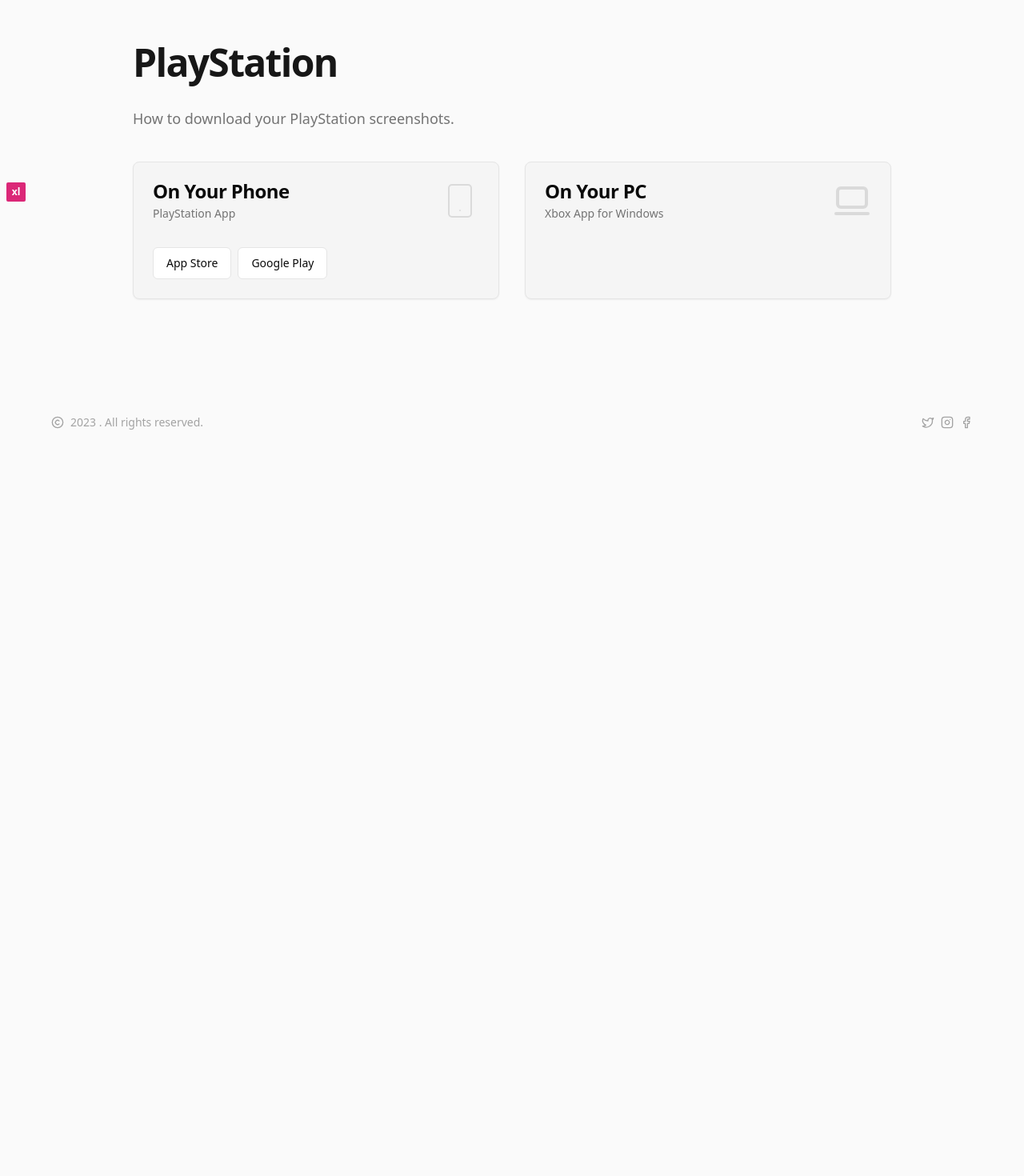
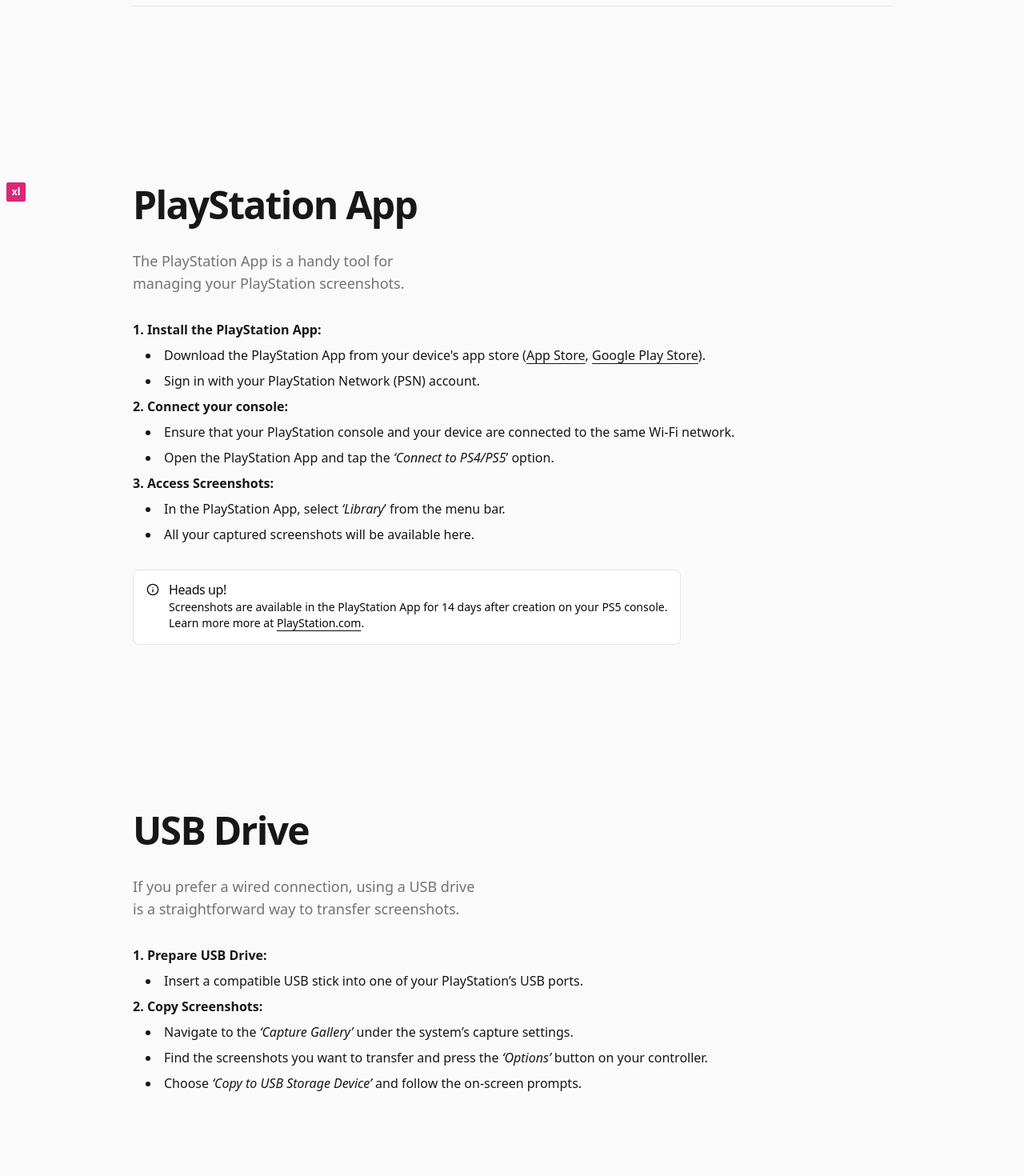
Before and after one commit to aaronbentley/SoopaNova, a Next.js app: page /screenshots/playstation in a window 1280 px wide. Shown: the part 540-2010 px from the top of the page at 80% size. Before the commit the page ends 1110 px from the top, so only its background shows below. Built offline with nearby package versions, Linux system fonts and the light colour scheme.

Commit message:
Updated deps. Adding content to '/screenshots/playstation/'.

```diff
--- a/src/app/screenshots/page.tsx
+++ b/src/app/screenshots/page.tsx
@@ -28,7 +28,7 @@ const Screenshots = () => {
                     <PageHeaderDescription>
                         Before creating your prints, you&apos;ll need to
                         download your screenshot files. Here&apos;s how to do it
-                        for the most popular platforms:
+                        for popular platforms:
                     </PageHeaderDescription>
 
                     <div className='w-full grid md:grid-flow-dense sm:grid-cols-2 lg:grid-cols-3 gap-8 mt-12 md:mt-24'>
--- a/src/app/screenshots/playstation/page.tsx
+++ b/src/app/screenshots/playstation/page.tsx
@@ -1,3 +1,4 @@
+import { PlaystationIcon } from '@/components/brand-icons'
 import {
     PageHeader,
     PageHeaderDescription,
@@ -8,18 +9,11 @@ import {
     PageSectionDescription,
     PageSectionHeading
 } from '@/components/page-section'
-import { buttonVariants } from '@/components/ui/button'
-import {
-    Card,
-    CardContent,
-    CardDescription,
-    CardHeader,
-    CardTitle
-} from '@/components/ui/card'
-import { cn } from '@/lib/utils'
-import { Laptop2, Smartphone } from 'lucide-react'
+import ScrollToTarget from '@/components/scroll-to-target'
+import { Alert, AlertDescription, AlertTitle } from '@/components/ui/alert'
+import { Card, CardHeader, CardTitle } from '@/components/ui/card'
+import { Info, UsbIcon } from 'lucide-react'
 import { Metadata } from 'next'
-import Link from 'next/link'
 
 export const metadata: Metadata = {
     title: 'PlayStation Screenshots',
@@ -39,62 +33,155 @@ const ScreenshotsPlaystation = () => {
                         How to download your PlayStation screenshots, ready to
                         create awesome prints.
                     </PageHeaderDescription>
+                    <div className='w-full grid md:grid-flow-dense sm:grid-cols-2 lg:grid-cols-3 gap-8 mt-12 md:mt-24'>
+                        <ScrollToTarget target='xbox-app'>
+                            <Card className='bg-neutral-100 dark:bg-neutral-900 group transition-all duration-200 hover:border-pink-500 hover:dark:border-pink-500'>
+                                <CardHeader className='relative'>
+                                    <CardTitle className='group-hover:text-pink-500 transition-colors duration-200'>
+                                        PlayStation App
+                                        <PlaystationIcon className='absolute opacity-20 text-neutral-500 group-hover:fill-pink-500 transition-all duration-200 top-6 right-6 h-7 w-7 group-hover:opacity-100 stroke-1' />
+                                    </CardTitle>
+                                </CardHeader>
+                            </Card>
+                        </ScrollToTarget>
+                        <ScrollToTarget target='usb-drive'>
+                            <Card className='bg-neutral-100 dark:bg-neutral-900 group transition-all duration-200 hover:border-pink-500 hover:dark:border-pink-500'>
+                                <CardHeader className='relative'>
+                                    <CardTitle className='group-hover:text-pink-500 transition-colors duration-200'>
+                                        USB Drive
+                                        <UsbIcon className='absolute opacity-20 text-neutral-500 group-hover:text-pink-500 transition-all duration-200 top-6 right-6 h-7 w-7 group-hover:opacity-100 stroke-1' />
+                                    </CardTitle>
+                                </CardHeader>
+                            </Card>
+                        </ScrollToTarget>
+                    </div>
                 </PageHeader>
             </div>
 
             <div className='container'>
                 <PageSection>
-                    <PageSectionHeading>PlayStation</PageSectionHeading>
+                    <PageSectionHeading>PlayStation App</PageSectionHeading>
                     <PageSectionDescription>
-                        How to download your PlayStation screenshots.
+                        The PlayStation App is a handy tool for managing your
+                        PlayStation screenshots.
                     </PageSectionDescription>
 
-                    <div className='w-full grid md:grid-flow-dense sm:grid-cols-2 gap-8 mt-2'>
-                        <Card className='bg-neutral-100 dark:bg-neutral-900 group transition-all duration-200 hover:border-pink-500 hover:dark:border-pink-500'>
-                            <CardHeader className='relative'>
-                                <CardTitle className='group-hover:text-pink-500 transition-colors duration-200'>
-                                    On Your Phone
-                                    <Smartphone className='absolute opacity-20 text-neutral-500 top-6 right-6 h-10 w-10 sm:h-12 sm:w-12 stroke-1 group-hover:opacity-100 group-hover:text-pink-500 transition-all duration-200' />
-                                </CardTitle>
-                                <CardDescription>
-                                    PlayStation App
-                                </CardDescription>
-                            </CardHeader>
-                            <CardContent>
-                                <div className='flex gap-2 mt-2'>
-                                    <Link
-                                        href='https://apps.apple.com/app/apple-store/id410896080'
-                                        className={cn(
-                                            buttonVariants({
-                                                variant: 'outline'
-                                            })
-                                        )}>
-                                        App Store
-                                    </Link>
-                                    <Link
-                                        href='https://play.google.com/store/apps/details?id=com.scee.psxandroid'
-                                        className={cn(
-                                            buttonVariants({
-                                                variant: 'outline'
-                                            })
-                                        )}>
-                                        Google Play
-                                    </Link>
-                                </div>
-                            </CardContent>
-                        </Card>
-                        <Card className='bg-neutral-100 dark:bg-neutral-900 group transition-all duration-200 hover:border-pink-500 hover:dark:border-pink-500'>
-                            <CardHeader className='relative'>
-                                <CardTitle className='group-hover:text-pink-500 transition-colors duration-200'>
-                                    On Your PC
-                                    <Laptop2 className='absolute opacity-20 text-neutral-500 top-6 right-6 h-10 w-10 sm:h-12 sm:w-12 stroke-2 group-hover:opacity-100 group-hover:text-pink-500 transition-all duration-200' />
-                                </CardTitle>
-                                <CardDescription>
-                                    Xbox App for Windows
-                                </CardDescription>
-                            </CardHeader>
-                        </Card>
-                    </div>
+                    <ol className='list-decimal list-inside space-y-2'>
+                        <li className='font-extrabold'>
+                            Install the PlayStation App:
+                        </li>
+                        <ul className='list-disc list-inside ps-4 space-y-2 mt-2 font-normal'>
+                            <li>
+                                Download the PlayStation App from your
+                                device&apos;s app store (
+                                <a
+                                    href='https://apps.apple.com/us/app/playstation-app/id410896080'
+                                    title='View PlayStation App on the App Store'
+                                    target='_blank'
+                                    className='font-medium text-primary underline underline-offset-4 transition-colors duration-200 hover:text-pink-500'>
+                                    App Store
+                                </a>
+                                ,{' '}
+                                <a
+                                    href='https://play.google.com/store/apps/details?id=com.scee.psxandroid'
+                                    title='View PlayStation App on the Google Play Store'
+                                    target='_blank'
+                                    className='font-medium text-primary underline underline-offset-4 transition-colors duration-200 hover:text-pink-500'>
+                                    Google Play Store
+                                </a>
+                                ).
+                            </li>
+                            <li>
+                                Sign in with your PlayStation Network (PSN)
+                                account.
+                            </li>
+                        </ul>
+                        <li className='font-extrabold'>
+                            Connect your console:
+                        </li>
+                        <ul className='list-disc list-inside ps-4 space-y-2 mt-2 font-normal'>
+                            <li>
+                                Ensure that your PlayStation console and your
+                                device are connected to the same Wi-Fi network.
+                            </li>
+                            <li>
+                                Open the PlayStation App and tap the{' '}
+                                <em>&lsquo;Connect to PS4/PS5</em>&rsquo;
+                                option.
+                            </li>
+                        </ul>
+                        <li className='font-extrabold'>Access Screenshots:</li>
+                        <ul className='list-disc list-inside ps-4 space-y-2 mt-2 font-normal'>
+                            <li>
+                                In the PlayStation App, select{' '}
+                                <em>&lsquo;Library</em>&rsquo; from the menu
+                                bar.
+                            </li>
+                            <li>
+                                All your captured screenshots will be available
+                                here.
+                            </li>
+                        </ul>
+                    </ol>
+
+                    <Alert className='w-max'>
+                        <Info className='h-4 w-4' />
+                        <AlertTitle>Heads up!</AlertTitle>
+                        <AlertDescription>
+                            Screenshots are available in the PlayStation App for
+                            14 days after creation on your PS5 console.
+                        </AlertDescription>
+                        <AlertDescription>
+                            Learn more more at{' '}
+                            <a
+                                href='https://www.playstation.com/en-gb/support/games/ps5-game-captures-ps-app/'
+                                title='How to access PS5 game captures on PlayStation App'
+                                target='_blank'
+                                className='font-medium text-primary underline underline-offset-4 transition-colors duration-200 hover:text-pink-500'>
+                                PlayStation.com
+                            </a>
+                            .
+                        </AlertDescription>
+                    </Alert>
+                </PageSection>
+            </div>
+
+            <div className='container'>
+                <PageSection id='usb-drive'>
+                    <PageSectionHeading>USB Drive</PageSectionHeading>
+                    <PageSectionDescription>
+                        If you prefer a wired connection, using a USB drive is a
+                        straightforward way to transfer screenshots.
+                    </PageSectionDescription>
+                    <ol className='list-decimal list-inside space-y-2'>
+                        <li className='font-extrabold'>Prepare USB Drive:</li>
+                        <ul className='list-disc list-inside ps-4 space-y-2 mt-2 font-normal'>
+                            <li>
+                                Insert a compatible USB stick into one of your
+                                PlayStation&rsquo;s USB ports.
+                            </li>
+                        </ul>
+                        <li className='font-extrabold'>Copy Screenshots:</li>
+                        <ul className='list-disc list-inside ps-4 space-y-2 mt-2 font-normal'>
+                            <li>
+                                Navigate to the{' '}
+                                <em>&lsquo;Capture Gallery&rsquo;</em> under the
+                                system&rsquo;s capture settings.
+                            </li>
+                            <li>
+                                Find the screenshots you want to transfer and
+                                press the <em>&lsquo;Options&rsquo;</em> button
+                                on your controller.
+                            </li>
+                            <li>
+                                Choose{' '}
+                                <em>
+                                    &lsquo;Copy to USB Storage Device&rsquo;
+                                </em>{' '}
+                                and follow the on-screen prompts.
+                            </li>
+                        </ul>
+                    </ol>
                 </PageSection>
             </div>
         </>
--- a/src/app/screenshots/xbox/page.tsx
+++ b/src/app/screenshots/xbox/page.tsx
@@ -172,8 +172,32 @@ const ScreenshotsXbox = () => {
                         <li className='font-extrabold'>Install Xbox App:</li>
                         <ul className='list-disc list-inside ps-4 space-y-2 mt-2 font-normal'>
                             <li>
-                                Download the Xbox app from the Microsoft Store
-                                (PC) or your device&apos;s app store (phone).
+                                Download the Xbox app from the{' '}
+                                <a
+                                    href='https://apps.microsoft.com/detail/xbox/9MV0B5HZVK9Z'
+                                    title='View Xbox App on the Microsoft Store'
+                                    target='_blank'
+                                    className='font-medium text-primary underline underline-offset-4 transition-colors duration-200 hover:text-pink-500'>
+                                    {' '}
+                                    Microsoft Store (PC)
+                                </a>{' '}
+                                or your device&apos;s app store (
+                                <a
+                                    href='https://apps.apple.com/app/xbox/id736179781'
+                                    title='View Xbox App on the App Store'
+                                    target='_blank'
+                                    className='font-medium text-primary underline underline-offset-4 transition-colors duration-200 hover:text-pink-500'>
+                                    App Store
+                                </a>
+                                ,{' '}
+                                <a
+                                    href='https://play.google.com/store/apps/details?id=com.microsoft.xboxone.smartglass&hl'
+                                    title='View Xbox App on the Google Play Store'
+                                    target='_blank'
+                                    className='font-medium text-primary underline underline-offset-4 transition-colors duration-200 hover:text-pink-500'>
+                                    Google Play Store
+                                </a>
+                                ).
                             </li>
                             <li>
                                 Sign in with the Microsoft account linked to
@@ -195,10 +219,6 @@ const ScreenshotsXbox = () => {
                         <li className='font-extrabold'>Sharing and Saving:</li>
                         <ul className='list-disc list-inside ps-4 space-y-2 mt-2 font-normal'>
                             <li>
-                                To share a screenshot, select it and use the
-                                sharing options provided.
-                            </li>
-                            <li>
                                 On PC: Right-click the screenshot and choose
                                 <em>&lsquo;Save image as...&rsquo;</em>.
                             </li>
@@ -213,10 +233,10 @@ const ScreenshotsXbox = () => {
 
             <div className='container'>
                 <PageSection id='usb-drive'>
-                    <PageSectionHeading>USB</PageSectionHeading>
+                    <PageSectionHeading>USB Drive</PageSectionHeading>
                     <PageSectionDescription>
-                        If you prefer a wired connection, using a USB storage
-                        device is a straightforward way to transfer screenshots.
+                        If you prefer a wired connection, using a USB drive is a
+                        straightforward way to transfer screenshots.
                     </PageSectionDescription>
                     <ol className='list-decimal list-inside space-y-2'>
                         <li className='font-extrabold'>Prepare USB Drive:</li>
@@ -238,9 +258,7 @@ const ScreenshotsXbox = () => {
                                 then follow the prompts.
                             </li>
                         </ul>
-                        <li className='font-extrabold'>
-                            Transfer Screenshots:
-                        </li>
+                        <li className='font-extrabold'>Copy Screenshots:</li>
                         <ul className='list-disc list-inside ps-4 space-y-2 mt-2 font-normal'>
                             <li>
                                 Navigate to{' '}
@@ -254,14 +272,6 @@ const ScreenshotsXbox = () => {
                                 <em>&lsquo;Copy to storage device&rsquo;</em>.
                             </li>
                         </ul>
-                        <li className='font-extrabold'>Access on PC:</li>
-                        <ul className='list-disc list-inside ps-4 space-y-2 mt-2 font-normal'>
-                            <li>Connect the USB drive to your PC.</li>
-                            <li>
-                                Open the USB drive and navigate to the
-                                <em>&lsquo;Screenshots&rsquo;</em> folder.
-                            </li>
-                        </ul>
                     </ol>
                 </PageSection>
             </div>
--- /dev/null
+++ b/src/components/ui/alert.tsx
@@ -0,0 +1,59 @@
+import * as React from "react"
+import { cva, type VariantProps } from "class-variance-authority"
+
+import { cn } from "@/lib/utils"
+
+const alertVariants = cva(
+  "relative w-full rounded-lg border border-neutral-200 p-4 [&>svg~*]:pl-7 [&>svg+div]:translate-y-[-3px] [&>svg]:absolute [&>svg]:left-4 [&>svg]:top-4 [&>svg]:text-neutral-950 dark:border-neutral-800 dark:[&>svg]:text-neutral-50",
+  {
+    variants: {
+      variant: {
+        default: "bg-white text-neutral-950 dark:bg-neutral-950 dark:text-neutral-50",
+        destructive:
+          "border-red-500/50 text-red-500 dark:border-red-500 [&>svg]:text-red-500 dark:border-red-900/50 dark:text-red-900 dark:dark:border-red-900 dark:[&>svg]:text-red-900",
+      },
+    },
+    defaultVariants: {
+      variant: "default",
+    },
+  }
+)
+
+const Alert = React.forwardRef<
+  HTMLDivElement,
+  React.HTMLAttributes<HTMLDivElement> & VariantProps<typeof alertVariants>
+>(({ className, variant, ...props }, ref) => (
+  <div
+    ref={ref}
+    role="alert"
+    className={cn(alertVariants({ variant }), className)}
+    {...props}
+  />
+))
+Alert.displayName = "Alert"
+
+const AlertTitle = React.forwardRef<
+  HTMLParagraphElement,
+  React.HTMLAttributes<HTMLHeadingElement>
+>(({ className, ...props }, ref) => (
+  <h5
+    ref={ref}
+    className={cn("mb-1 font-medium leading-none tracking-tight", className)}
+    {...props}
+  />
+))
+AlertTitle.displayName = "AlertTitle"
+
+const AlertDescription = React.forwardRef<
+  HTMLParagraphElement,
+  React.HTMLAttributes<HTMLParagraphElement>
+>(({ className, ...props }, ref) => (
+  <div
+    ref={ref}
+    className={cn("text-sm [&_p]:leading-relaxed", className)}
+    {...props}
+  />
+))
+AlertDescription.displayName = "AlertDescription"
+
+export { Alert, AlertTitle, AlertDescription }
```
Also changed, not shown: package.json (+7 -7 lines), src/app/page.tsx (+12 -1 lines), 1 other file (tests, documents, lock files or other folders).
